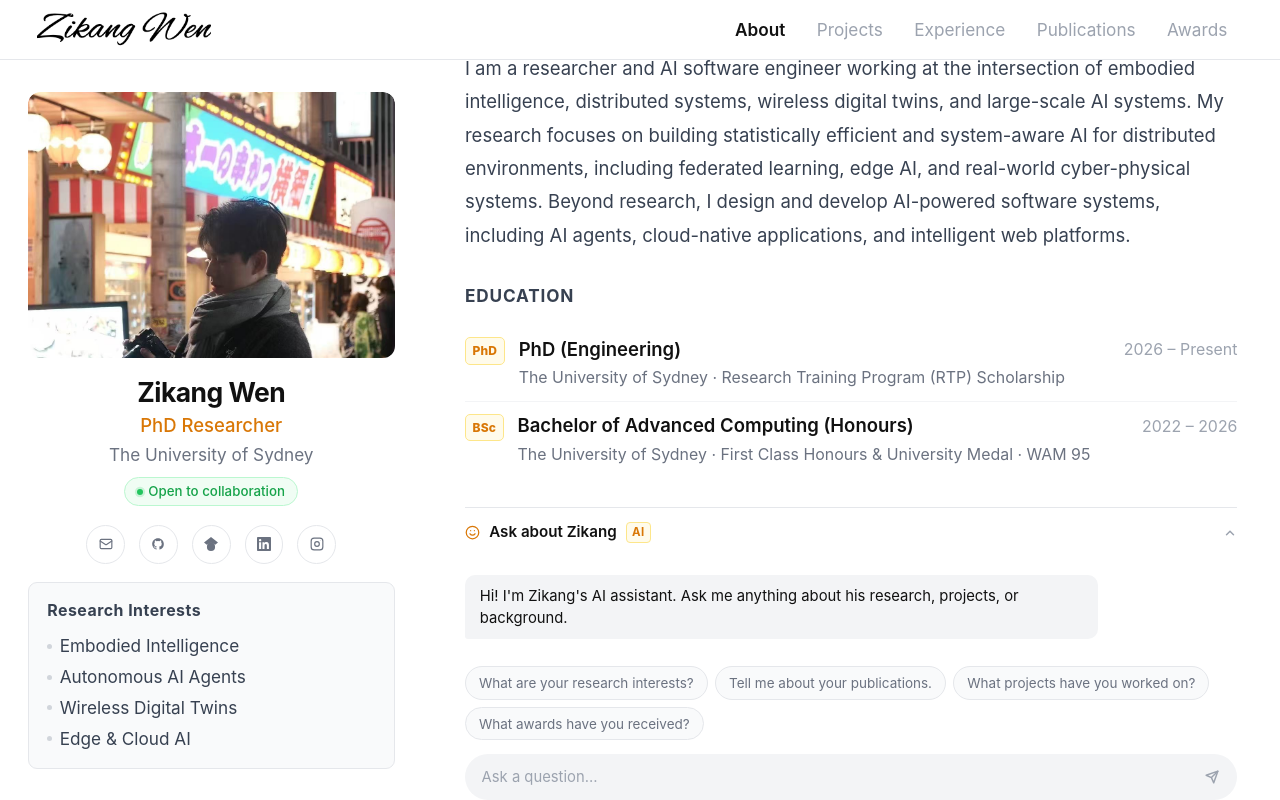
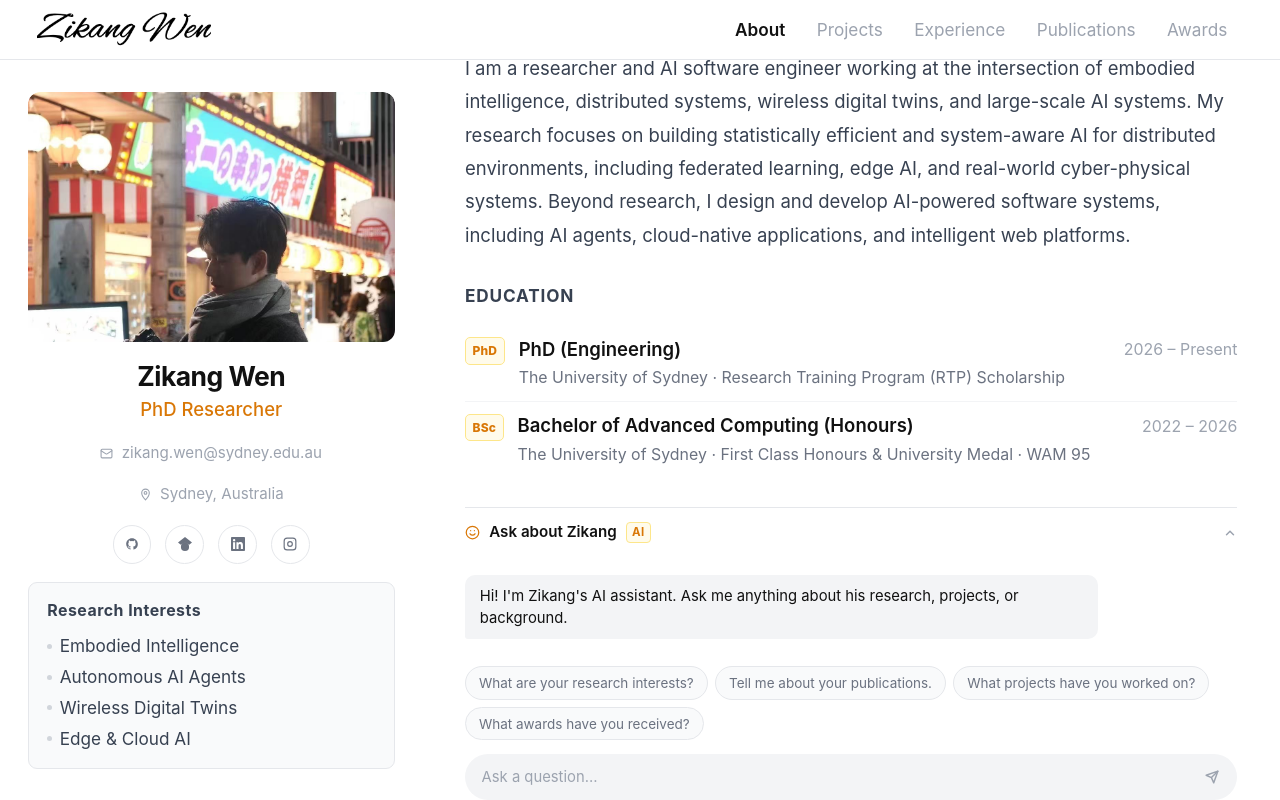
Before and after one commit to Ukrole/vite-react-template, a React (Vite) app: page / in a window 1280 px wide. Built offline with nearby package versions, Linux system fonts and the light colour scheme.

Commit message:
version7.3

```diff
--- a/src/react-app/components/Sidebar.tsx
+++ b/src/react-app/components/Sidebar.tsx
@@ -6,16 +6,6 @@ type SocialItem =
   | { title: string; copy: string; href?: never; svg: React.ReactNode };
 
 const SOCIALS: SocialItem[] = [
-  {
-    title: "Email",
-    href: `mailto:${profile.email}`,
-    svg: (
-      <svg width="14" height="14" viewBox="0 0 24 24" fill="none" stroke="currentColor" strokeWidth="2" strokeLinecap="round" strokeLinejoin="round">
-        <rect x="2" y="4" width="20" height="16" rx="2"/>
-        <path d="m22 7-8.97 5.7a1.94 1.94 0 0 1-2.06 0L2 7"/>
-      </svg>
-    ),
-  },
   {
     title: "GitHub",
     href: profile.github,
@@ -75,11 +65,22 @@ export default function Sidebar() {
       <div className="sidebar-info">
         <p className="sidebar-name">{profile.name}</p>
         <p className="sidebar-title">PhD Researcher</p>
-        <p className="sidebar-institution">The University of Sydney</p>
-        <div className="sidebar-status">
-          <span className="status-dot" />
-          <span className="status-text">Open to collaboration</span>
-        </div>
+      </div>
+
+      <a href={`mailto:${profile.email}`} className="sidebar-email">
+        <svg width="13" height="13" viewBox="0 0 24 24" fill="none" stroke="currentColor" strokeWidth="2" strokeLinecap="round" strokeLinejoin="round">
+          <rect x="2" y="4" width="20" height="16" rx="2"/>
+          <path d="m22 7-8.97 5.7a1.94 1.94 0 0 1-2.06 0L2 7"/>
+        </svg>
+        {profile.email}
+      </a>
+
+      <div className="sidebar-email">
+        <svg width="13" height="13" viewBox="0 0 24 24" fill="none" stroke="currentColor" strokeWidth="2" strokeLinecap="round" strokeLinejoin="round">
+          <path d="M12 2C8.13 2 5 5.13 5 9c0 5.25 7 13 7 13s7-7.75 7-13c0-3.87-3.13-7-7-7z"/>
+          <circle cx="12" cy="9" r="2.5"/>
+        </svg>
+        Sydney, Australia
       </div>
 
       <div className="social-row">
--- a/src/react-app/index.css
+++ b/src/react-app/index.css
@@ -157,6 +157,18 @@ a { text-decoration: none; color: inherit; }
 }
 .social-icon:hover { color: #d97706; border-color: #d97706; }
 .social-icon-copied { color: #22c55e !important; border-color: #22c55e !important; }
+
+.sidebar-email {
+  display: flex;
+  align-items: center;
+  justify-content: center;
+  gap: 0.45rem;
+  font-size: 0.82rem;
+  color: #9ca3af;
+  text-decoration: none;
+  transition: color 0.15s;
+}
+.sidebar-email:hover { color: #d97706; }
 
 .interests-box {
   background: #f9fafb;
```
